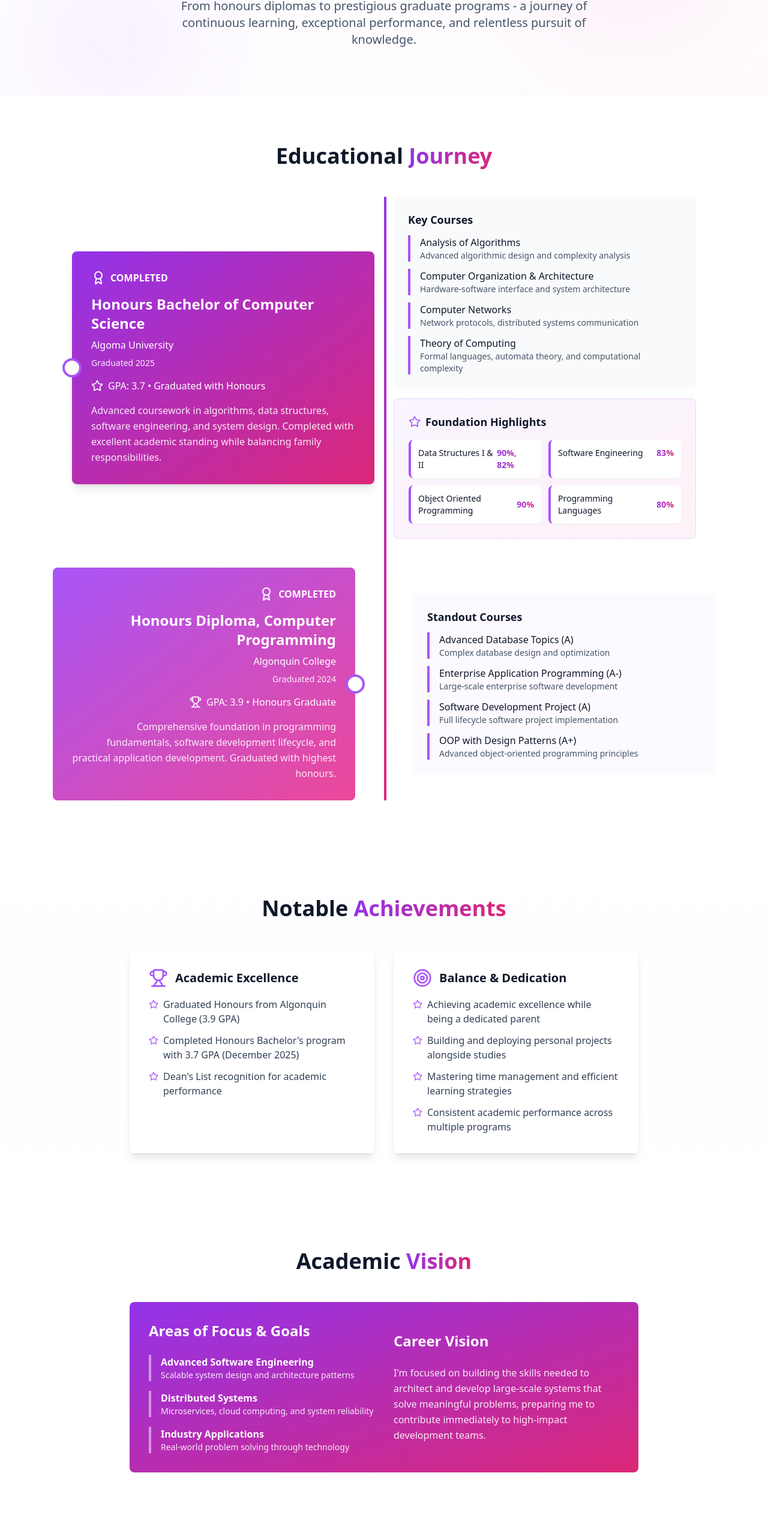
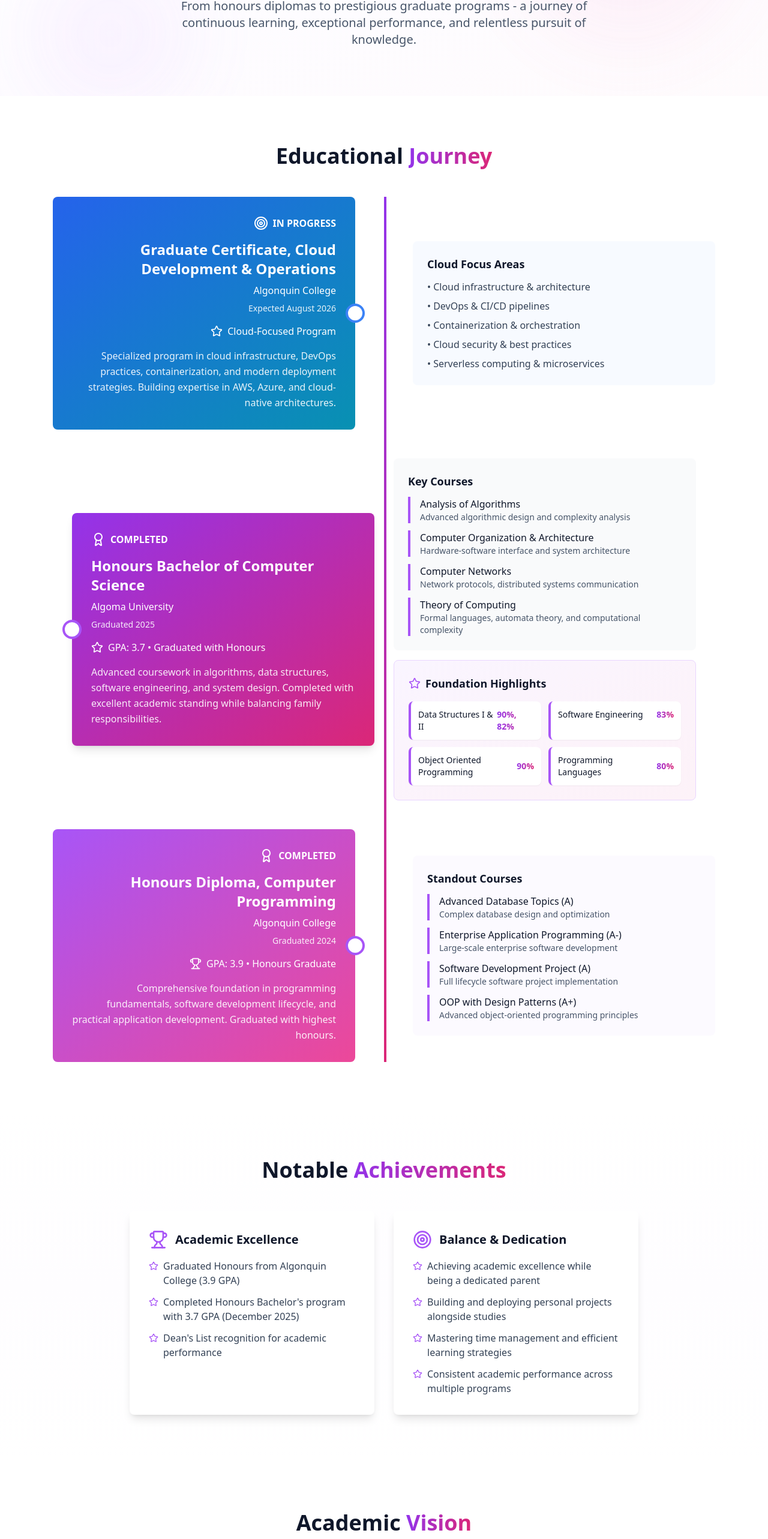
Before and after one commit to JessicaCodesx/jessicagarcia, a React (Vite) app: page /#/academics in a window 1280 px wide. Shown: the part 232-2797 px from the top of the page at 60% size. Built offline with nearby package versions, Linux system fonts and the light colour scheme.

Commit message:
updated cloud dev operations education

```diff
--- a/src/components/About.tsx
+++ b/src/components/About.tsx
@@ -63,23 +63,27 @@ const About = () => {
             </h3>
 
             <p className="text-base sm:text-lg text-slate-700 leading-relaxed">
-              I'm a results-driven software engineer with a passion for building applications that solve real problems.
+              I'm a cloud-focused software engineer with a passion for building scalable applications that solve real problems.
               My journey from competitive gaming leadership to software development has equipped me with exceptional
               problem-solving skills, the ability to work under pressure, and a collaborative mindset that drives team success.
             </p>
 
             <p className="text-base sm:text-lg text-slate-700 leading-relaxed">
               With expertise in React, TypeScript, and modern web development, I specialize in creating scalable,
-              maintainable applications. My experience managing complex projects while balancing multiple priorities
-              has honed my ability to deliver high-quality code on time and communicate effectively with stakeholders.
+              cloud-ready applications. Currently advancing my skills in cloud infrastructure, DevOps practices, and
+              containerization through a specialized graduate certificate program. My experience managing complex projects
+              while balancing multiple priorities has honed my ability to deliver high-quality code on time and communicate
+              effectively with stakeholders.
             </p>
 
             <p className="text-base sm:text-lg text-slate-700 leading-relaxed">
-              As a recent graduate with a proven track record of building production applications, I bring both
-              technical expertise and a results-driven mindset. My experience includes full-stack development,
-              mobile app creation, and managing complex projects from concept to deployment. I'm actively seeking
-              software engineering roles where I can leverage my skills in React, TypeScript, and modern web
-              technologies to deliver impactful solutions.
+              As a cloud-focused software engineer with a proven track record of building production applications,
+              I bring both technical expertise and a results-driven mindset. Currently pursuing a Graduate Certificate
+              in Cloud Development & Operations, I'm expanding my expertise in cloud infrastructure, DevOps, and
+              modern deployment strategies. My experience includes full-stack development, mobile app creation, and
+              managing complex projects from concept to deployment. I'm actively seeking software engineering roles
+              where I can leverage my skills in React, TypeScript, cloud technologies, and modern web development
+              to deliver scalable, impactful solutions.
             </p>
           </motion.div>
 
@@ -89,6 +93,11 @@ const About = () => {
             <div className="bg-white p-6 rounded-lg border-l-4 border-purple-500 shadow-md hover:shadow-lg transition-shadow">
               <h4 className="text-lg sm:text-xl font-semibold text-slate-900 mb-3">Education</h4>
               <div className="space-y-4">
+                <div>
+                  <p className="font-medium text-slate-900">Graduate Certificate, Cloud Development & Operations</p>
+                  <p className="text-slate-600">Algonquin College • Expected August 2026</p>
+                  <p className="text-sm text-purple-600 font-medium">In Progress</p>
+                </div>
                 <div>
                   <p className="font-medium text-slate-900">Honours Bachelor of Computer Science</p>
                   <p className="text-slate-600">Algoma University • December 2025</p>
@@ -258,8 +267,8 @@ const About = () => {
                 color: "from-blue-400 to-blue-500"
               },
               {
-                category: "Backend & Tools",
-                skills: ["Node.js", "Firebase", "IndexedDB", "Git", "Vite", "REST APIs"],
+                category: "Backend & Cloud",
+                skills: ["Node.js", "Firebase", "AWS (Learning)", "Docker (Learning)", "Git", "CI/CD", "REST APIs"],
                 color: "from-green-400 to-green-500"
               },
               {
--- a/src/components/Footer.tsx
+++ b/src/components/Footer.tsx
@@ -81,7 +81,7 @@ const Footer = () => {
         >
           <div className="text-center">
             <p className="text-xs sm:text-sm text-slate-600 px-4">
-              <span className="bg-gradient-to-r from-purple-600 to-pink-600 bg-clip-text text-transparent font-medium">Actively Seeking Opportunities</span> • Preparing for Cloud Certifications
+              <span className="bg-gradient-to-r from-purple-600 to-pink-600 bg-clip-text text-transparent font-medium">Actively Seeking Opportunities</span> • Cloud Development & Operations Student
             </p>
           </div>
         </motion.div>
--- a/src/components/Hero.tsx
+++ b/src/components/Hero.tsx
@@ -139,8 +139,8 @@ const Hero = () => {
           className="text-lg sm:text-xl md:text-2xl lg:text-3xl text-slate-700 mb-8 font-light px-2"
           variants={itemVariants}
         >
-          Full-Stack Software Engineer &{' '}
-          <span className="bg-gradient-to-r from-purple-600 to-pink-600 bg-clip-text text-transparent font-medium">Product-Focused Developer</span>
+          Cloud-Focused Software Engineer &{' '}
+          <span className="bg-gradient-to-r from-purple-600 to-pink-600 bg-clip-text text-transparent font-medium">Full-Stack Developer</span>
         </motion.h2>
 
         {/* Bio */}
@@ -176,8 +176,8 @@ const Hero = () => {
           className="text-sm sm:text-base md:text-lg text-slate-500 mb-12 max-w-2xl mx-auto leading-relaxed px-4"
           variants={itemVariants}
         >
-          Recent graduate with <span className="text-purple-600 font-medium">Honours Bachelor of Computer Science</span> (3.7 GPA).
-          Currently developing <span className="text-purple-600 font-medium">homebase</span>, a production mobile app, while pursuing cloud certifications.
+          Cloud-focused software engineer with <span className="text-purple-600 font-medium">Honours Bachelor of Computer Science</span> (3.7 GPA).
+          Currently pursuing a <span className="text-purple-600 font-medium">Graduate Certificate in Cloud Development & Operations</span> while building production applications.
           Ready to contribute to your team immediately.
         </motion.p>
 
--- a/src/pages/AcademicsPage.tsx
+++ b/src/pages/AcademicsPage.tsx
@@ -114,6 +114,59 @@ const AcademicsPage = () => {
               initial="hidden"
               animate={timelineInView ? "visible" : "hidden"}
             >
+              {/* Cloud Development Certificate */}
+              <motion.div
+                className="grid lg:grid-cols-2 gap-8 items-center"
+                variants={itemVariants}
+              >
+                <div className="lg:text-right lg:pr-8">
+                  <motion.div
+                    className="bg-gradient-to-br from-blue-600 to-cyan-600 text-white p-8 rounded-lg relative"
+                    whileHover={{ scale: 1.02, y: -5 }}
+                    transition={{ type: "spring", stiffness: 300 }}
+                  >
+                    <div className="absolute -right-4 top-1/2 transform -translate-y-1/2 w-8 h-8 bg-white rounded-full border-4 border-blue-500 hidden lg:block"></div>
+                    <div className="flex items-center mb-4 lg:justify-end">
+                      <Target className="w-6 h-6 text-white mr-2" />
+                      <span className="text-white font-bold">IN PROGRESS</span>
+                    </div>
+                    <h3 className="text-xl sm:text-2xl font-bold text-white mb-2">
+                      Graduate Certificate, Cloud Development & Operations
+                    </h3>
+                    <p className="text-white font-medium mb-2">Algonquin College</p>
+                    <p className="text-white/90 text-sm mb-4">Expected August 2026</p>
+                    <div className="flex items-center lg:justify-end mb-4">
+                      <Star className="w-5 h-5 text-white mr-2" />
+                      <span className="text-white font-medium">Cloud-Focused Program</span>
+                    </div>
+                    <p className="text-white/90 leading-relaxed">
+                      Specialized program in cloud infrastructure, DevOps practices, containerization,
+                      and modern deployment strategies. Building expertise in AWS, Azure, and cloud-native architectures.
+                    </p>
+                  </motion.div>
+                </div>
+                <motion.div
+                  className="lg:pl-8"
+                  initial={{ opacity: 0, x: 30 }}
+                  animate={timelineInView ? { opacity: 1, x: 0 } : { opacity: 0, x: 30 }}
+                  transition={{ duration: 0.6, delay: 0.3 }}
+                >
+                  <motion.div
+                    className="bg-blue-50/50 p-6 rounded-lg"
+                    whileHover={{ scale: 1.02 }}
+                  >
+                    <h4 className="text-lg font-semibold text-slate-900 mb-3">Cloud Focus Areas</h4>
+                    <ul className="space-y-2 text-slate-700">
+                      <li>• Cloud infrastructure & architecture</li>
+                      <li>• DevOps & CI/CD pipelines</li>
+                      <li>• Containerization & orchestration</li>
+                      <li>• Cloud security & best practices</li>
+                      <li>• Serverless computing & microservices</li>
+                    </ul>
+                  </motion.div>
+                </motion.div>
+              </motion.div>
+
               {/* Bachelor's */}
               <motion.div
                 className="grid lg:grid-cols-2 gap-8 items-center"
@@ -396,16 +449,16 @@ const AcademicsPage = () => {
                 </h3>
                 <div className="space-y-4">
                   <div className="border-l-4 border-white/50 pl-4">
-                    <h4 className="font-semibold text-white">Advanced Software Engineering</h4>
-                    <p className="text-white/90 text-sm">Scalable system design and architecture patterns</p>
+                    <h4 className="font-semibold text-white">Cloud Infrastructure & DevOps</h4>
+                    <p className="text-white/90 text-sm">Building expertise in cloud platforms, containerization, and CI/CD pipelines</p>
                   </div>
                   <div className="border-l-4 border-white/50 pl-4">
-                    <h4 className="font-semibold text-white">Distributed Systems</h4>
-                    <p className="text-white/90 text-sm">Microservices, cloud computing, and system reliability</p>
+                    <h4 className="font-semibold text-white">Scalable System Architecture</h4>
+                    <p className="text-white/90 text-sm">Designing cloud-native applications and distributed systems</p>
                   </div>
                   <div className="border-l-4 border-white/50 pl-4">
-                    <h4 className="font-semibold text-white">Industry Applications</h4>
-                    <p className="text-white/90 text-sm">Real-world problem solving through technology</p>
+                    <h4 className="font-semibold text-white">Modern Deployment Strategies</h4>
+                    <p className="text-white/90 text-sm">Serverless computing, microservices, and cloud security best practices</p>
                   </div>
                 </div>
               </div>
@@ -414,9 +467,10 @@ const AcademicsPage = () => {
                   Career Vision
                 </h3>
                 <p className="text-white/90 leading-relaxed">
-                  I'm focused on building the skills needed to architect and develop
-                  large-scale systems that solve meaningful problems, preparing me to
-                  contribute immediately to high-impact development teams.
+                  Through my graduate certificate program in Cloud Development & Operations, I'm building
+                  the skills needed to architect and deploy cloud-native systems that solve meaningful problems.
+                  This specialized training, combined with my full-stack development experience, positions me
+                  to contribute immediately to high-impact teams building scalable, modern applications.
                 </p>
               </div>
             </div>
@@ -479,7 +533,8 @@ const AcademicsPage = () => {
               Continuously expanding technical knowledge through professional development and online learning platforms.
             </p>
             <p className="text-slate-700 font-medium">
-              Currently preparing for cloud certifications to enhance my expertise in modern infrastructure and deployment technologies.
+              Currently pursuing a Graduate Certificate in Cloud Development & Operations, building expertise in cloud infrastructure,
+              DevOps practices, containerization, and modern deployment strategies to become a cloud-native engineer.
             </p>
           </div>
         </div>
```
